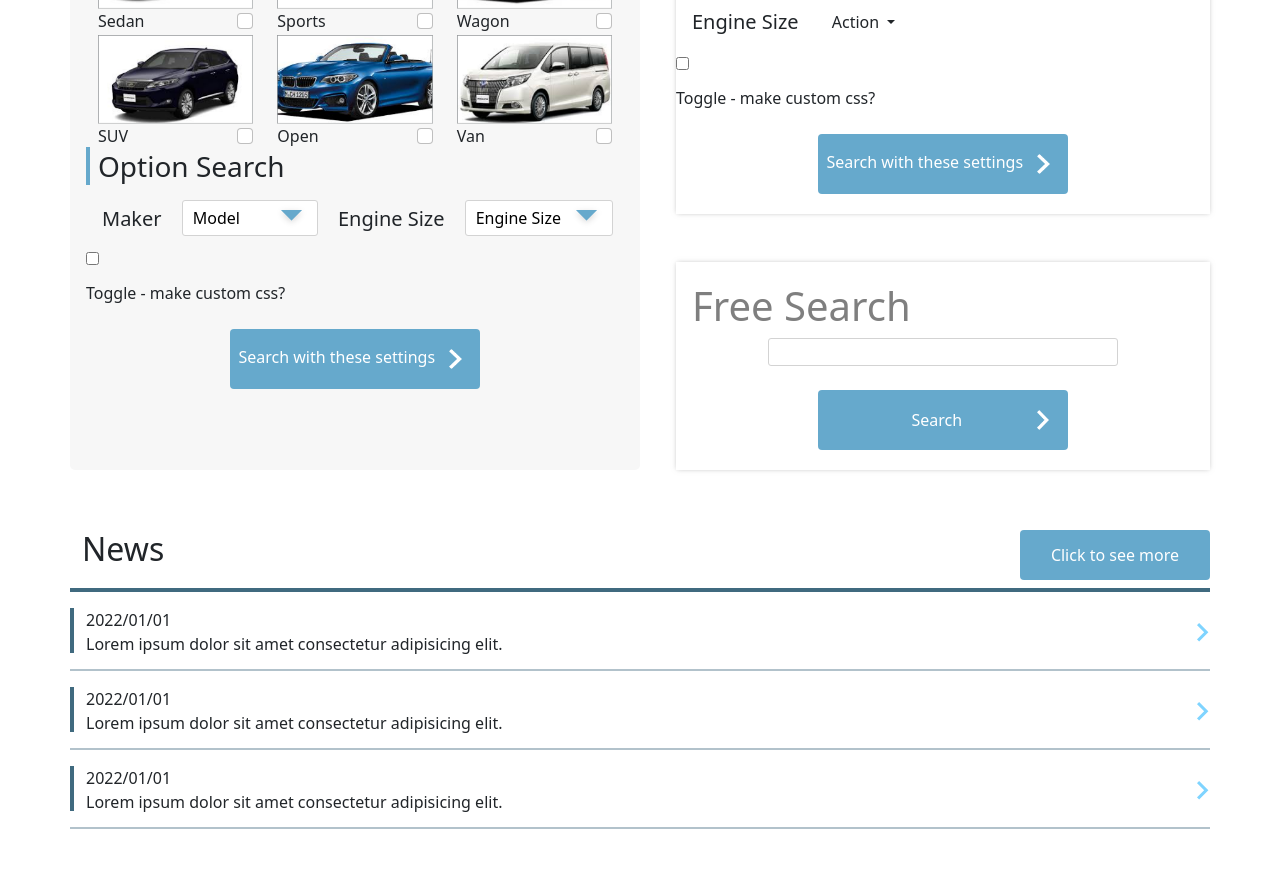
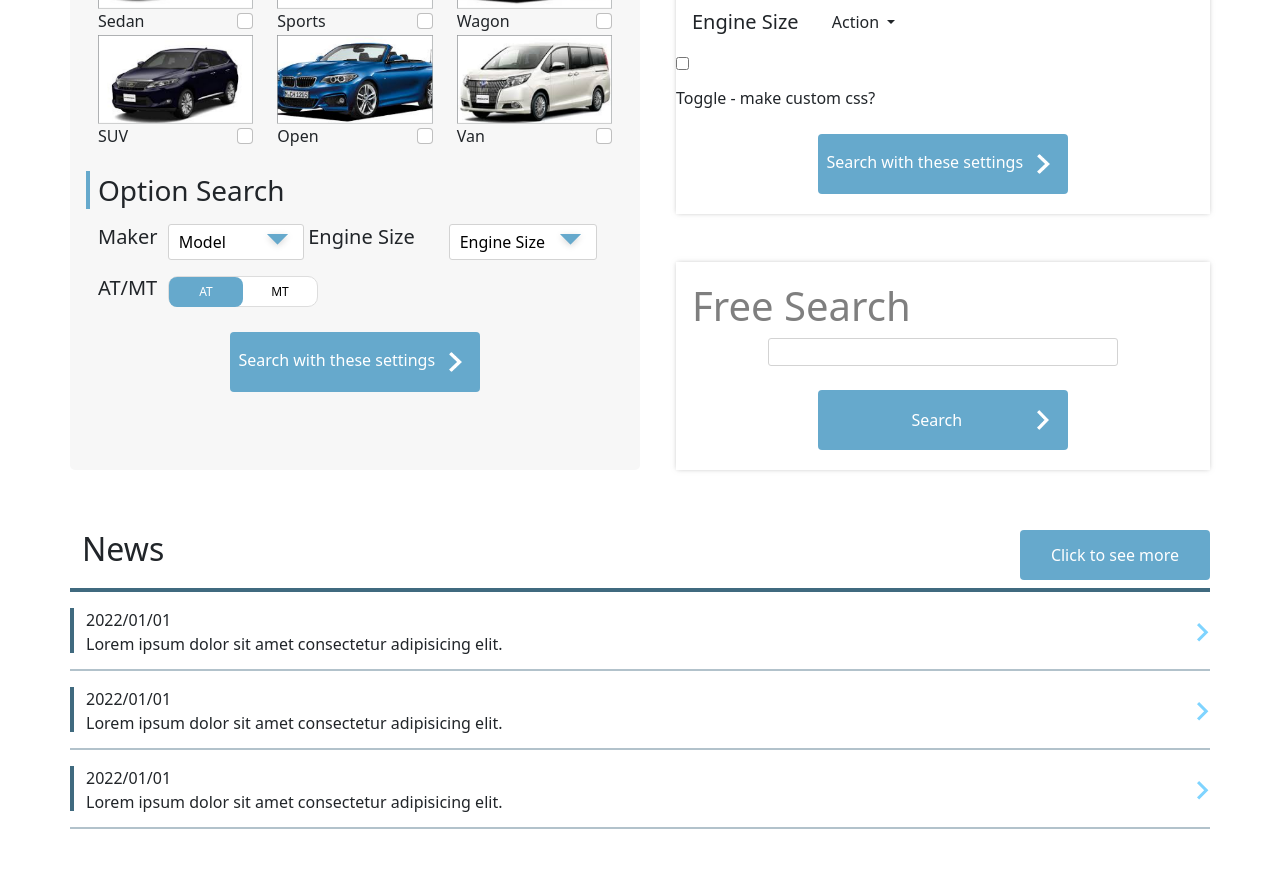
Before and after one commit to JudahT/Frontend-test-Grune, a website: page index.html in a window 1280 px wide. Shown: the part 1473-2351 px from the top of the page. Drawn offline with nearby package versions, Linux system fonts and the light colour scheme.

Commit message:
Finished styling dropdowns and toggle switch

```diff
--- a/css/style.css
+++ b/css/style.css
@@ -262,7 +262,7 @@
 
 .dropToggle:hover {
 }
-
+/* Dropdown toggle */
 select {
   background-color: white;
   background-image: url(../assets/img/icon/path.png);
@@ -290,6 +290,73 @@ select {
     text-shadow: 0 0 0 #ffffff;
   }
 }
+
+/* Toggle Switch wrapper div */
+.toggleSwitcherBtn {
+  display: flex;
+}
+
+/* Switcher Styles */
+.switcher {
+  display: inline-block;
+  height: 31px;
+  background: #fff;
+  border-radius: 2px;
+  width: 150px;
+  border-radius: 10px;
+  border: solid 1px #ddd;
+  position: relative;
+}
+
+.switcher__input {
+  display: none;
+}
+
+.switcher__label {
+  float: left;
+  width: 50%;
+  font-size: 12px;
+  line-height: 30px;
+  color: #000;
+  text-align: center;
+  cursor: pointer;
+  position: inherit;
+  z-index: 10;
+  transition: color 0.2s cubic-bezier(0.4, 0.0, 0.2, 1);
+  will-change: transform;
+}
+
+.switcher__toggle {
+  position: absolute;
+  float: left;
+  height: 30px;
+  width: 50%;
+  font-size: 12px;
+  line-height: 30px;
+  cursor: pointer;
+  background-color: #66a9cc;
+  border-radius: 8px;
+  left: 0px;
+  top: 0px;
+  transition: left 0.25s cubic-bezier(0.4, 0.0, 0.2, 1);
+  will-change: transform;
+}
+
+.switcher__input:checked+.switcher__label {
+  color: #fff;
+}
+
+.switcher__input--MT:checked~.switcher__toggle {
+  left: 75px;
+}
+
+/* Styling for dropdowns and toggle switch on Lg screens and up */
+@media only screen and (min-width: 992px) {
+  select, .toggleSwitcherBtn, .switcher, .switcher__input, .switcher__label, .switcher__toggle {
+
+  }
+}
+
 
 .freeSearch {
   padding: 20px 0px;
--- a/index.html
+++ b/index.html
@@ -673,14 +673,18 @@
               </div>
             </div>
 
-            <!-- Search section - need to style dropdowns, ask questions about how to code toggleswitch button -->
-            <div class="optionSearch">
+            <!-- Option Search Section - dropdowns and toggle switch -->
+            <div class="optionSearch mt-4">
               <h3>
                 <div class="delimiter d-inline me-2"></div>
                 Option Search
               </h3>
-              <h5 class="d-inline mt-2 align-middle mx-3">Maker</h5>
-              <!-- Need to make a regular dropdown with custom CSS for inserting the img file in assets folder for the dropdown arrow -->
+              <div class="row">
+                <div class="col-6 col-xl-2 p-0 mt-2">
+                  <h5 class="d-inline align-middle ms-4">Maker</h5>
+                </div>
+                <div class="col-6 col-xl-3 p-0">
+                  <!-- Dropdown Toggle button -->
                   <select class="mt-2">
                     <option>Model</option>
                     <option>Nissan</option>
@@ -690,7 +694,13 @@
                     <option>Suzuki</option>
                     <option>Mercedes</option>
                   </select>
-              <h5 class="d-inline align-middle mx-3">Engine Size</h5>
+                </div>
+                <div class="col-6 col-xl-3 p-0 mt-2">
+                  <h5 class="d-inline text-center align-middle ms-4 ms-xl-0">
+                    Engine Size
+                  </h5>
+                </div>
+                <div class="col-6 col-xl-4 p-0">
                   <select class="mt-2">
                     <option>Engine Size</option>
                     <option>660CC</option>
@@ -700,12 +710,40 @@
                     <option>1800CC</option>
                     <option>2000CC</option>
                   </select>
+                </div>
+                <div class="col col-xl-2 p-0">
+                  <h5 class="toggleTitle ms-lg-4 mt-3">AT/MT</h5>
+                </div>
+                <div class="col col-xl-10 p-0">
+                  <!-- Toggle Switch title -->
+                  <div class="toggleSwitcherBtn mt-3">
+                    <!-- Toggle Switch -->
+                    <div class="switcher">
+                      <input
+                        type="radio"
+                        name="balance"
+                        value="AT"
+                        id="AT"
+                        class="switcher__input switcher__input--AT"
+                        checked=""
+                      />
+                      <label for="AT" class="switcher__label">AT</label>
 
-              <!-- Switch Toggler - Ask for help styling this -->
-              <input class="d-block my-3" type="checkbox" id="switch" /><label
-                for="switch"
-                >Toggle - make custom css?</label
-              >
+                      <input
+                        type="radio"
+                        name="balance"
+                        value="MT"
+                        id="MT"
+                        class="switcher__input switcher__input--MT"
+                      />
+                      <label for="MT" class="switcher__label">MT</label>
+
+                      <span class="switcher__toggle"></span>
+                    </div>
+                  </div>
+                </div>
+              </div>
+
               <div class="searchButton mt-4">
                 <button class="searchBySettings">
                   Search with these settings
```
Lines whose indentation alone changed are shown as unchanged.
